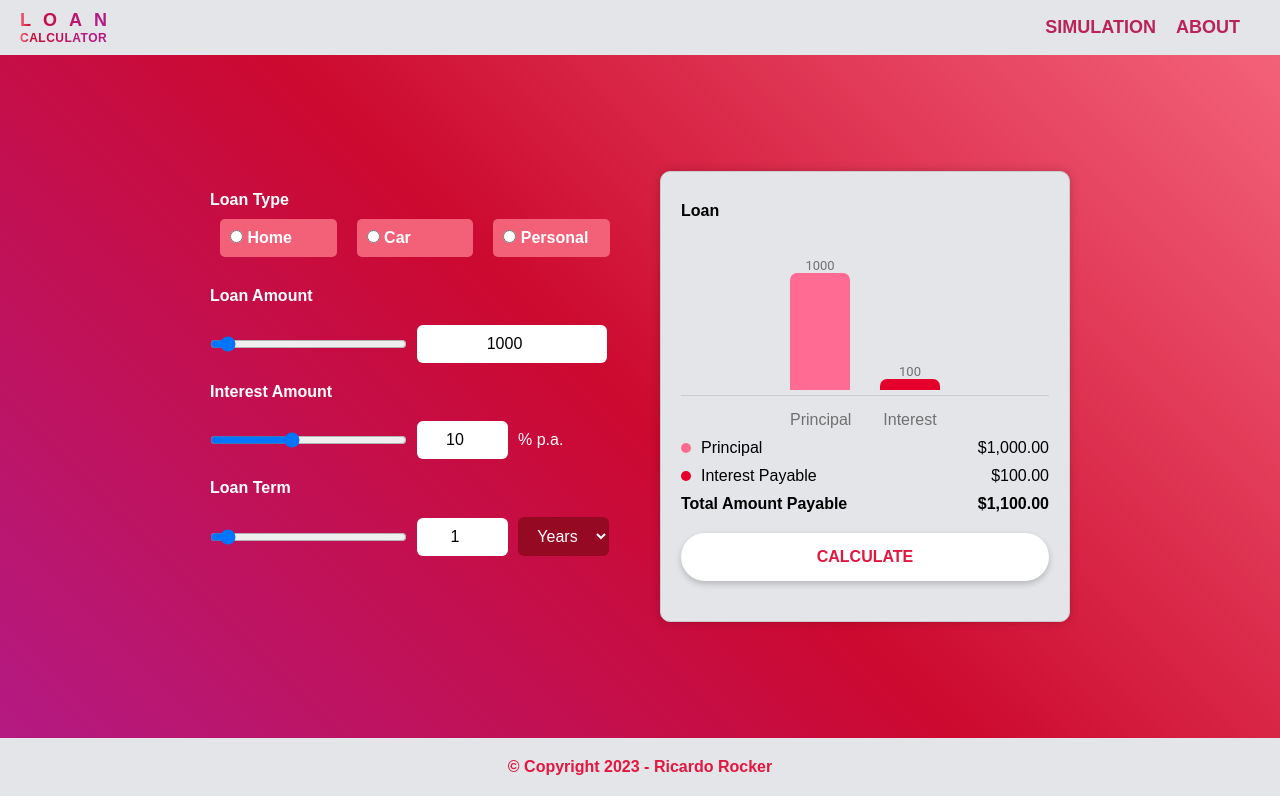
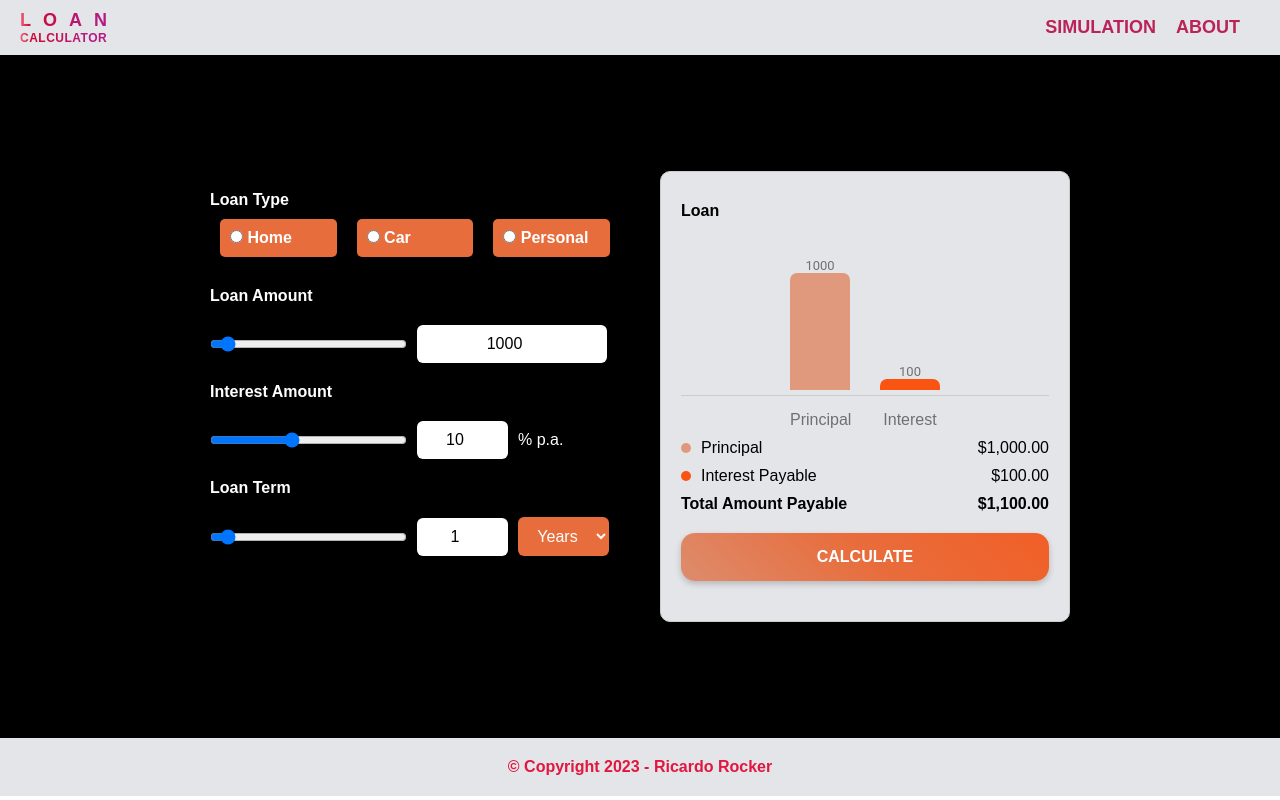
Before and after one commit to ricardorocker/loan-calculator, an Angular app: page /loan-calculator in a window 1280 px wide. Built offline with nearby package versions, Linux system fonts and the light colour scheme.

Commit message:
Change loan-calculator style

```diff
--- a/src/app/views/home/home.component.css
+++ b/src/app/views/home/home.component.css
@@ -70,7 +70,12 @@ button {
   border-radius: 14px;
   border: none;
   padding: 0 48px;
-  background: linear-gradient(45deg, #dd8c6d 0%, #E86D3C 50%, rgb(241, 95, 38) 100%);
+  background: linear-gradient(
+    45deg,
+    #dd8c6d 0%,
+    #e86d3c 50%,
+    rgb(241, 95, 38) 100%
+  );
   color: #fff;
   cursor: pointer;
   box-shadow: 0px 3px 6px #00000033;
@@ -80,7 +85,7 @@ button {
 
 button:hover {
   color: white;
-  transform: scale(1.10);
+  transform: scale(1.1);
 }
 
 @media screen and (max-height: 560px) {
--- a/src/app/views/loan-calculator/loan-calculator.component.css
+++ b/src/app/views/loan-calculator/loan-calculator.component.css
@@ -5,7 +5,7 @@
 }
 
 .calculator-page {
-  background: linear-gradient(45deg, #b41a83 0%, #cc092f 49%, #f36279 100%);
+  background: black;
   min-height: calc(100vh - 117px);
   display: flex;
   justify-content: center;
@@ -52,7 +52,7 @@ form {
   padding: 10px;
   margin: 10px;
   border: none;
-  background: #f26178;
+  background: #e86d3c;
   color: #fff;
   font-weight: 600;
   border-radius: 5px;
@@ -61,7 +61,7 @@ form {
 }
 
 .ckb-loan-type:hover {
-  background: #960923;
+  transform: scale(1.1);
 }
 
 .input-container {
@@ -96,7 +96,7 @@ select {
 }
 
 select {
-  background: #960923;
+  background: #e86d3c;
   color: #fff;
   max-width: 91px;
 }
@@ -123,11 +123,11 @@ select {
 }
 
 .small-circle.light-red {
-  background: #ff6b92;
+  background: #e0997d;
 }
 
 .small-circle.dark-red {
-  background: #e4002b;
+  background: #FA5412;
 }
 
 .row {
@@ -155,11 +155,16 @@ button.apply {
   width: 100%;
   height: 48px;
   padding: 10px;
-  background: #fff;
-  color: #e1173f;
+  background: linear-gradient(
+    45deg,
+    #dd8c6d 0%,
+    #e86d3c 50%,
+    rgb(241, 95, 38) 100%
+  );
+  color: #fff;
   box-shadow: 0px 3px 6px #00000033;
   border: none;
-  border-radius: 24px;
+  border-radius: 14px;
   cursor: pointer;
   margin: 20px 0;
   text-transform: uppercase;
@@ -168,8 +173,8 @@ button.apply {
 }
 
 button.apply:hover {
-  background: linear-gradient(45deg, #b41a83 0%, #cc092f 49%, #f36279 100%);
   color: white;
+  transform: scale(1.05);
 }
 
 @media (max-width: 550px) {
--- a/src/app/views/loan-calculator/loan-calculator.component.ts
+++ b/src/app/views/loan-calculator/loan-calculator.component.ts
@@ -16,8 +16,8 @@ export class LoanCalculatorComponent {
     { id: 3, description: 'Personal' },
   ];
   graphData: Array<Graph> = [
-    { value: 1000, color: '#ff6b92', size: '', legend: 'Principal' },
-    { value: 100, color: '#e4002b', size: '', legend: 'Interest' },
+    { value: 1000, color: '#e0997d', size: '', legend: 'Principal' },
+    { value: 100, color: '#FA5412', size: '', legend: 'Interest' },
   ];
 
   constructor(
```
